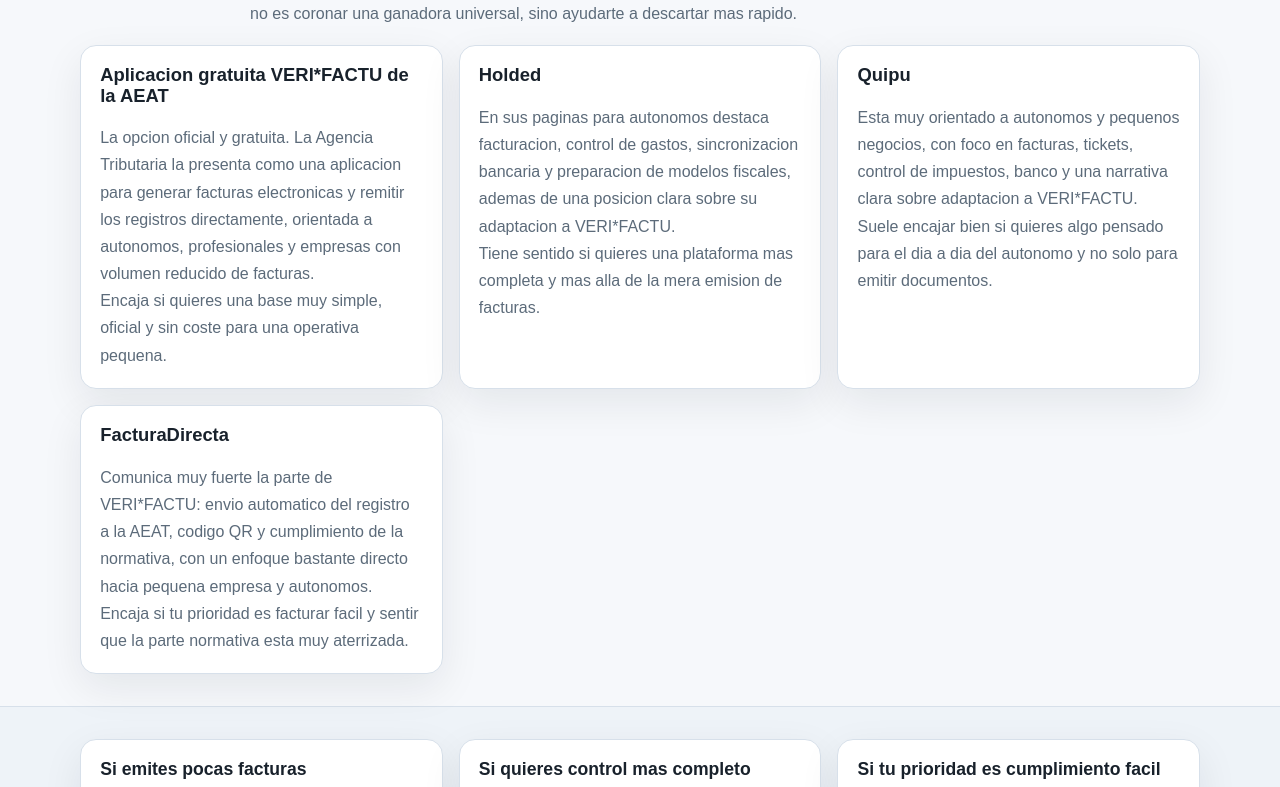
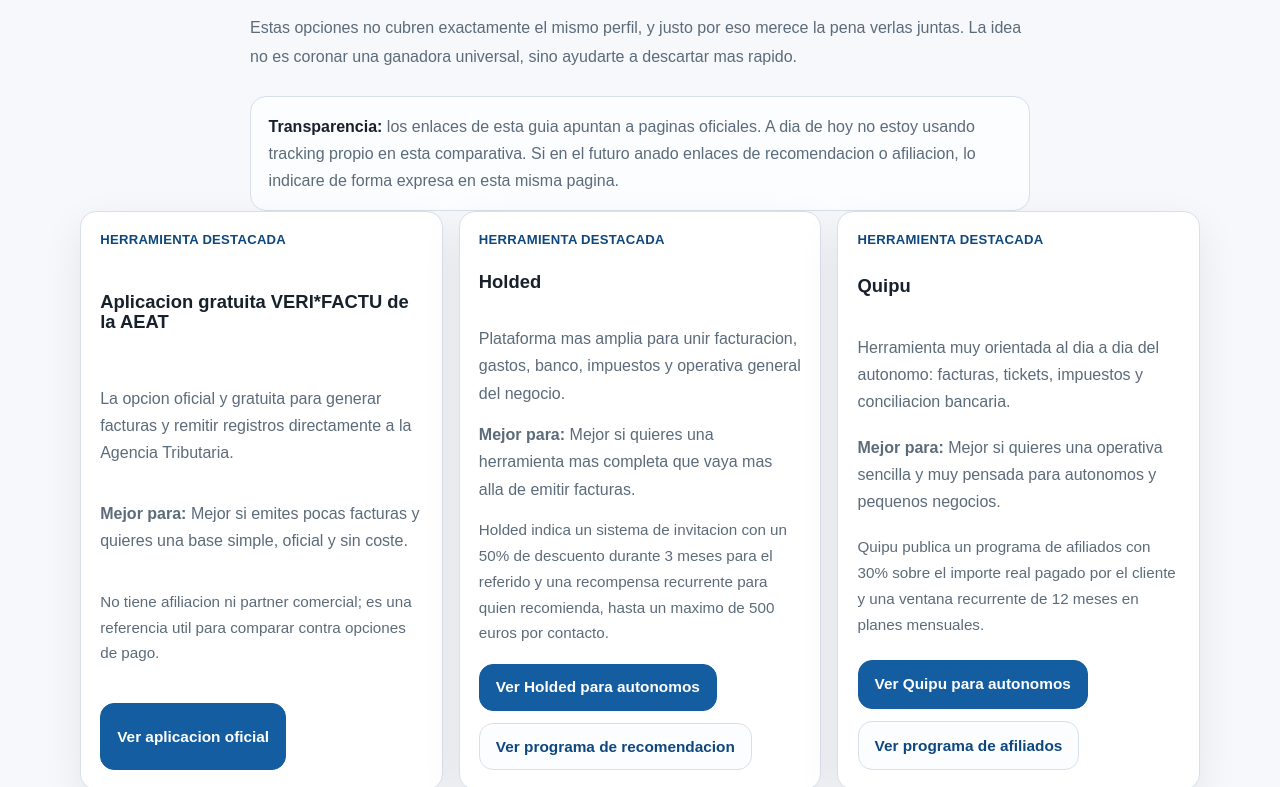
Before and after one commit to djimenezm/neto-autonomo, a Next.js app: page /mejores-programas-facturacion-autonomos in a window 1280 px wide. Shown: the part 1453-2240 px from the top of the page. Built offline with nearby package versions, Linux system fonts and the light colour scheme; no server answers.

Commit message:
Make billing software comparison affiliate-ready

```diff
--- a/app/globals.css
+++ b/app/globals.css
@@ -184,6 +184,66 @@
   margin: 0;
   color: var(--muted);
   line-height: 1.7;
+}
+
+.card-kicker {
+  display: inline-flex;
+  margin-bottom: 0.7rem;
+  color: var(--accent-dark);
+  font-size: 0.82rem;
+  font-weight: 800;
+  letter-spacing: 0.02em;
+  text-transform: uppercase;
+}
+
+.commercial-card {
+  display: grid;
+  gap: 0.9rem;
+}
+
+.commercial-note {
+  font-size: 0.95rem;
+}
+
+.button-row {
+  display: flex;
+  flex-wrap: wrap;
+  gap: 0.75rem;
+  margin-top: 0.2rem;
+}
+
+.secondary-button,
+.link-button {
+  display: inline-flex;
+  align-items: center;
+  justify-content: center;
+  border-radius: 14px;
+  padding: 0.85rem 1rem;
+  font-size: 0.96rem;
+  font-weight: 800;
+  transition: background 0.2s ease, border-color 0.2s ease, color 0.2s ease;
+}
+
+.secondary-button {
+  background: var(--accent);
+  border: 1px solid var(--accent);
+  color: #fff;
+}
+
+.secondary-button:hover {
+  background: var(--accent-dark);
+  border-color: var(--accent-dark);
+}
+
+.link-button {
+  background: #fbfdff;
+  border: 1px solid var(--line);
+  color: var(--accent-dark);
+}
+
+.link-button:hover {
+  border-color: var(--accent);
+  background: #f4f8fc;
 }
 
 .text-block {
--- a/app/mejores-programas-facturacion-autonomos/page.tsx
+++ b/app/mejores-programas-facturacion-autonomos/page.tsx
@@ -8,7 +8,7 @@
 const route = '/mejores-programas-facturacion-autonomos';
 const title = 'Mejores programas de facturacion para autonomos en Espana';
 const description =
-  'Comparativa practica de programas de facturacion para autonomos en Espana: que mirar, cuando compensa una opcion gratis y que herramientas encajan mejor segun tu forma de trabajar.';
+  'Comparativa practica de programas de facturacion para autonomos en Espana: que mirar, cuando compensa una opcion gratis, que herramientas encajan mejor segun tu forma de trabajar y que opciones oficiales tienen programas de recomendacion o partner.';
 
 const pageFaqItems = [
   {
@@ -25,6 +25,111 @@
     question: 'Que deberia mirar antes de elegir un software de facturacion?',
     answer:
       'Como minimo: cumplimiento normativo, facilidad para emitir facturas y presupuestos, control de cobros y gastos, acceso para asesoria, conciliacion bancaria si la necesitas y claridad de precios.',
+  },
+  {
+    question: 'Se puede monetizar una comparativa de software de facturacion?',
+    answer:
+      'Si, pero conviene hacerlo con criterio. Algunas herramientas tienen programas oficiales de recomendacion, afiliacion o partner. Lo importante es dejar clara la naturaleza editorial de la comparativa y no recomendar una herramienta solo por su comision.',
+  },
+] as const;
+
+type SoftwareOption = {
+  name: string;
+  summary: string;
+  fit: string;
+  productUrl: string;
+  productLabel: string;
+  commercialModel: string;
+  programUrl?: string;
+  programLabel?: string;
+};
+
+type MonetizationOption = {
+  name: string;
+  audience: string;
+  model: string;
+  note: string;
+  programUrl: string;
+};
+
+const softwareOptions: SoftwareOption[] = [
+  {
+    name: 'Aplicacion gratuita VERI*FACTU de la AEAT',
+    summary:
+      'La opcion oficial y gratuita para generar facturas y remitir registros directamente a la Agencia Tributaria.',
+    fit: 'Mejor si emites pocas facturas y quieres una base simple, oficial y sin coste.',
+    productUrl:
+      'https://sede.agenciatributaria.gob.es/Sede/ayuda/consultas-informaticas/presentacion-declaraciones-ayuda-tecnica/aplicacion-gratuita-verifactu-aeat.html',
+    productLabel: 'Ver aplicacion oficial',
+    commercialModel:
+      'No tiene afiliacion ni partner comercial; es una referencia util para comparar contra opciones de pago.',
+  },
+  {
+    name: 'Holded',
+    summary:
+      'Plataforma mas amplia para unir facturacion, gastos, banco, impuestos y operativa general del negocio.',
+    fit: 'Mejor si quieres una herramienta mas completa que vaya mas alla de emitir facturas.',
+    productUrl: 'https://www.holded.com/es/autonomos',
+    productLabel: 'Ver Holded para autonomos',
+    programUrl: 'https://help.holded.com/es/articles/13435604-recomienda-holded-y-gana-dinero-en-efectivo',
+    programLabel: 'Ver programa de recomendacion',
+    commercialModel:
+      'Holded indica un sistema de invitacion con un 50% de descuento durante 3 meses para el referido y una recompensa recurrente para quien recomienda, hasta un maximo de 500 euros por contacto.',
+  },
+  {
+    name: 'Quipu',
+    summary:
+      'Herramienta muy orientada al dia a dia del autonomo: facturas, tickets, impuestos y conciliacion bancaria.',
+    fit: 'Mejor si quieres una operativa sencilla y muy pensada para autonomos y pequenos negocios.',
+    productUrl: 'https://getquipu.com/es/autonomos',
+    productLabel: 'Ver Quipu para autonomos',
+    programUrl: 'https://getquipu.com/es/referral',
+    programLabel: 'Ver programa de afiliados',
+    commercialModel:
+      'Quipu publica un programa de afiliados con 30% sobre el importe real pagado por el cliente y una ventana recurrente de 12 meses en planes mensuales.',
+  },
+  {
+    name: 'FacturaDirecta',
+    summary:
+      'Enfoque muy claro en VERI*FACTU y cumplimiento, con facturacion, impuestos y operativa sencilla para pequeno negocio.',
+    fit: 'Mejor si tu prioridad es facturar facil y sentir muy aterrizada la parte normativa.',
+    productUrl: 'https://www.facturadirecta.com/',
+    productLabel: 'Ver FacturaDirecta',
+    programUrl: 'https://www.facturadirecta.com/partner/',
+    programLabel: 'Ver programa partner',
+    commercialModel:
+      'No comunica un afiliado abierto tipo blog, sino un programa partner orientado a gestionar cuentas de clientes con descuentos por volumen y panel centralizado.',
+  },
+] as const;
+
+const monetizationOptions: MonetizationOption[] = [
+  {
+    name: 'Holded',
+    audience: 'Contenido para autonomos y freelancers que quieren una solucion mas completa.',
+    model: 'Programa de recomendacion dentro del propio producto.',
+    note: 'Encaja mejor si usas la herramienta o puedes enseñar casos de uso reales.',
+    programUrl: 'https://help.holded.com/es/articles/13435604-recomienda-holded-y-gana-dinero-en-efectivo',
+  },
+  {
+    name: 'Quipu',
+    audience: 'Comparativas, tutoriales y contenido para autonomos con intencion de compra.',
+    model: 'Programa de afiliados oficial publicado por Quipu.',
+    note: 'Es la opcion mas parecida a un afiliado clasico para este nicho.',
+    programUrl: 'https://getquipu.com/es/referral',
+  },
+  {
+    name: 'FacturaDirecta',
+    audience: 'Profesionales que gestionan varias cuentas o prestan servicio a clientes.',
+    model: 'Programa partner con descuentos por volumen y gestion consolidada.',
+    note: 'Tiene mas sentido como via reseller o partner que como blog de afiliacion tradicional.',
+    programUrl: 'https://www.facturadirecta.com/partner/',
+  },
+  {
+    name: 'Sage',
+    audience: 'Sites y comparativas con foco mas amplio en software de empresa, no solo microautonomo.',
+    model: 'Programa de afiliados oficial en Impact y partner network para negocios mas estructurados.',
+    note: 'Puede servirte mas adelante si amplias el panel con comparativas de software para pymes.',
+    programUrl: 'https://www.sage.com/es-es/soporte-actualizacion/programa-de-afiliados/',
   },
 ] as const;
 
@@ -152,6 +257,7 @@
               <span className="hero-badge">Autonomos en Espana</span>
               <span className="hero-badge">VERI*FACTU</span>
               <span className="hero-badge">Herramientas actuales</span>
+              <span className="hero-badge">Partner y afiliacion oficial</span>
             </div>
             <div className="guide-cta">
               <Link href="/#calculadora" className="primary-button">
@@ -166,6 +272,7 @@
               <li>Criterios pensados para autonomos y freelancers en Espana.</li>
               <li>Herramientas revisadas en sus paginas oficiales a 25 de abril de 2026.</li>
               <li>Foco en encaje practico, no en promesas de marketing.</li>
+              <li>Se senalan solo programas comerciales oficiales, no rumores ni directorios externos.</li>
               <li>Util para elegir software antes de casarte con una herramienta.</li>
             </ul>
           </aside>
@@ -230,57 +337,35 @@
             verlas juntas. La idea no es coronar una ganadora universal, sino ayudarte a descartar
             mas rapido.
           </p>
+          <div className="disclaimer-box">
+            <strong>Transparencia:</strong> los enlaces de esta guia apuntan a paginas oficiales.
+            A dia de hoy no estoy usando tracking propio en esta comparativa. Si en el futuro
+            anado enlaces de recomendacion o afiliacion, lo indicare de forma expresa en esta
+            misma pagina.
+          </div>
         </div>
         <div className="container feature-grid" aria-label="Programas destacados">
-          <article className="feature-card">
-            <h3>Aplicacion gratuita VERI*FACTU de la AEAT</h3>
-            <p>
-              La opcion oficial y gratuita. La Agencia Tributaria la presenta como una aplicacion
-              para generar facturas electronicas y remitir los registros directamente, orientada a
-              autonomos, profesionales y empresas con volumen reducido de facturas.
-            </p>
-            <p>
-              Encaja si quieres una base muy simple, oficial y sin coste para una operativa pequena.
-            </p>
-          </article>
-
-          <article className="feature-card">
-            <h3>Holded</h3>
-            <p>
-              En sus paginas para autonomos destaca facturacion, control de gastos, sincronizacion
-              bancaria y preparacion de modelos fiscales, ademas de una posicion clara sobre su
-              adaptacion a VERI*FACTU.
-            </p>
-            <p>
-              Tiene sentido si quieres una plataforma mas completa y mas alla de la mera emision de
-              facturas.
-            </p>
-          </article>
-
-          <article className="feature-card">
-            <h3>Quipu</h3>
-            <p>
-              Esta muy orientado a autonomos y pequenos negocios, con foco en facturas, tickets,
-              control de impuestos, banco y una narrativa clara sobre adaptacion a VERI*FACTU.
-            </p>
-            <p>
-              Suele encajar bien si quieres algo pensado para el dia a dia del autonomo y no solo
-              para emitir documentos.
-            </p>
-          </article>
-
-          <article className="feature-card">
-            <h3>FacturaDirecta</h3>
-            <p>
-              Comunica muy fuerte la parte de VERI*FACTU: envio automatico del registro a la AEAT,
-              codigo QR y cumplimiento de la normativa, con un enfoque bastante directo hacia
-              pequena empresa y autonomos.
-            </p>
-            <p>
-              Encaja si tu prioridad es facturar facil y sentir que la parte normativa esta muy
-              aterrizada.
-            </p>
-          </article>
+          {softwareOptions.map((option) => (
+            <article className="feature-card commercial-card" key={option.name}>
+              <span className="card-kicker">Herramienta destacada</span>
+              <h3>{option.name}</h3>
+              <p>{option.summary}</p>
+              <p>
+                <strong>Mejor para:</strong> {option.fit}
+              </p>
+              <p className="commercial-note">{option.commercialModel}</p>
+              <div className="button-row">
+                <a className="secondary-button" href={option.productUrl} target="_blank" rel="noreferrer">
+                  {option.productLabel}
+                </a>
+                {option.programUrl ? (
+                  <a className="link-button" href={option.programUrl} target="_blank" rel="noreferrer">
+                    {option.programLabel}
+                  </a>
+                ) : null}
+              </div>
+            </article>
+          ))}
         </div>
       </section>
 
@@ -356,6 +441,37 @@
         </div>
       </section>
 
+      <section className="section alt">
+        <div className="container text-block">
+          <h2>Si quieres monetizar una comparativa, estas son las vias mas claras hoy</h2>
+          <p>
+            Si tu idea es recomendar software desde una web de contenido, no todas las herramientas
+            sirven igual. Algunas tienen un programa de afiliados claro, otras funcionan mejor como
+            partner o reseller, y otras solo tienen sentido como referencia editorial.
+          </p>
+        </div>
+        <div className="container feature-grid" aria-label="Opciones oficiales para monetizar comparativas">
+          {monetizationOptions.map((option) => (
+            <article className="feature-card" key={option.name}>
+              <span className="card-kicker">Opcion comercial oficial</span>
+              <h3>{option.name}</h3>
+              <p>
+                <strong>Encaje:</strong> {option.audience}
+              </p>
+              <p>
+                <strong>Modelo:</strong> {option.model}
+              </p>
+              <p>{option.note}</p>
+              <div className="button-row">
+                <a className="secondary-button" href={option.programUrl} target="_blank" rel="noreferrer">
+                  Ver programa oficial
+                </a>
+              </div>
+            </article>
+          ))}
+        </div>
+      </section>
+
       <section className="section">
         <div className="container text-block">
           <h2>Errores tipicos al elegir software de facturacion</h2>
@@ -370,6 +486,11 @@
             Ese ultimo punto importa mucho: si no sabes tu referencia economica, es facil pedir al
             software que te arregle un problema de precios que en realidad viene de antes.
           </p>
+          <div className="disclaimer-box">
+            <strong>Mi criterio:</strong> si algun dia monetizas esta comparativa, intenta que la
+            comision sea una consecuencia del encaje real y no el motivo principal de la
+            recomendacion. A medio plazo, eso suele convertir mejor y quemar menos la confianza.
+          </div>
         </div>
       </section>
 
```
